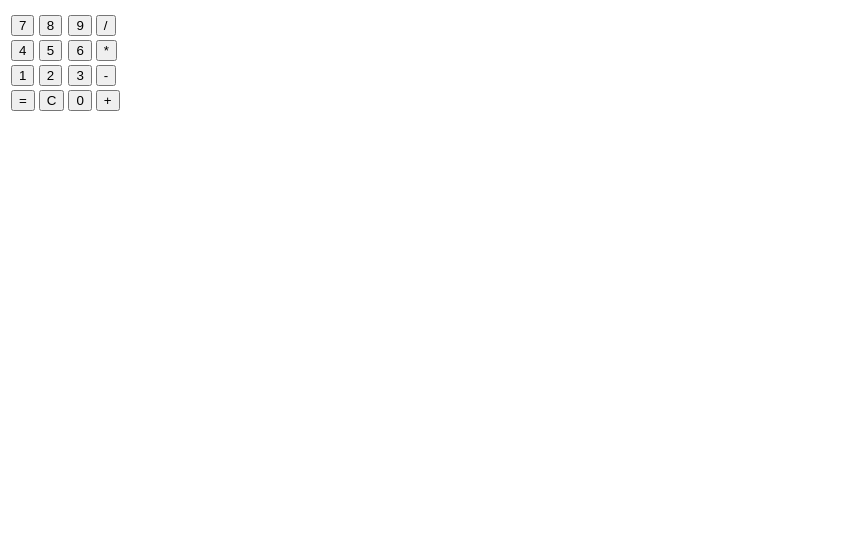
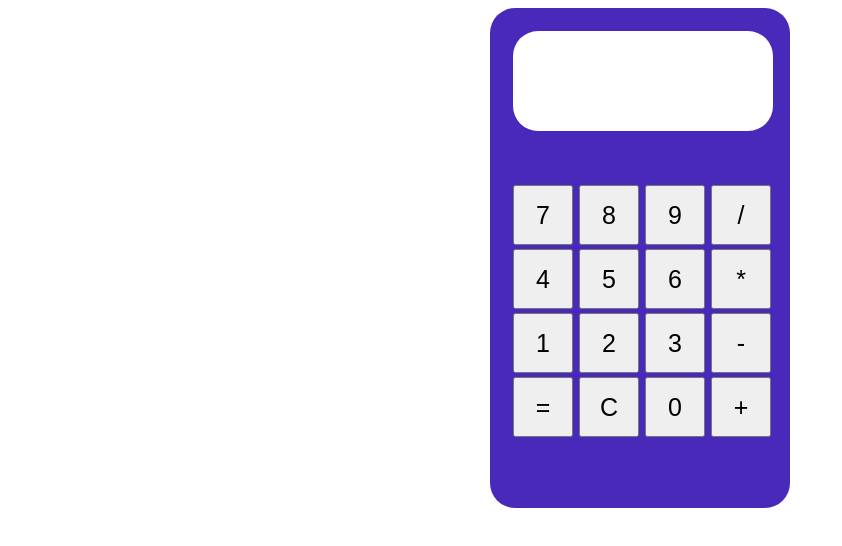
Before and after one commit to JoseAndres11/calculadora-navarro, a plain HTML site: page index.html in a window 1280 px wide. Shown: the whole page, without its empty margins (0-842 px from the left). Drawn offline with Linux system fonts and the light colour scheme.

Commit message:
cambio 2

```diff
--- a/estilos.css
+++ b/estilos.css
@@ -2,7 +2,7 @@
     display:block;
     margin:0 auto;
     padding:20px;
-    background-color:#2980b9;
+    background-color:#4829b9;
     width:300px;
     height:500px;
     border-radius: 25px;
@@ -24,3 +24,4 @@
     background-color:#fff;
     border-radius: 25px;
 }
+*
--- a/index.html
+++ b/index.html
@@ -3,7 +3,7 @@
     <head>
         <meta charset="UTF-8">
         <title>Calculadora con JavaScript</title>
-        <link type="text/css" href="estilo.css" rel="stylesheet">
+        <link rel="stylesheet" href="estilos.css">
     </head>
     <body onload="init();">
         <table class="calculadora">
@@ -35,6 +35,6 @@
                 <td><button id="suma">+</button></td>
             </tr>
         </table>
-        <script src="funcionalidad.js"></script>
+        <script src="java.js"></script>
     </body>
 </html>
```
